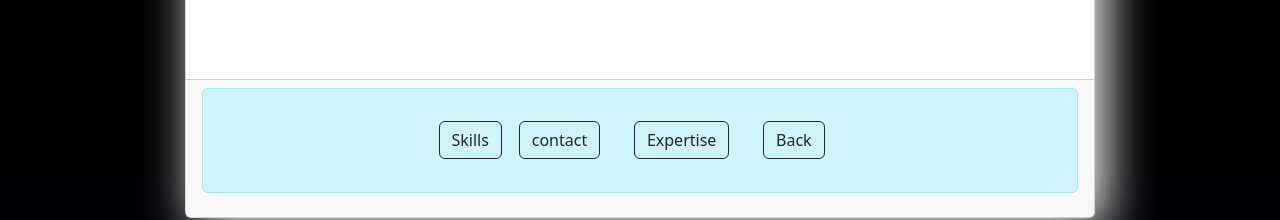
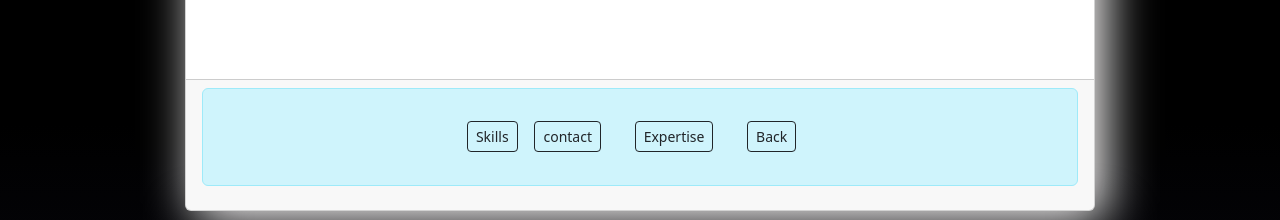
Before and after one commit to udaykiranhub/udaykiranpedda-profile, a React (Create React App) app in the folder app/: page / in a window 1280 px wide. Shown: the part 860-1080 px from the top of the page. Built offline with nearby package versions, Linux system fonts and the light colour scheme.

Commit message:
button updated

```diff
--- a/app/src/components/profile.js
+++ b/app/src/components/profile.js
@@ -54,18 +54,18 @@ const Profile = () => {
 <Alert variant='info' >
 
 <Link to="/skills">
-  <Button size="md" variant="outline-dark">Skills</Button>
+  <Button size="sm" variant="outline-dark">Skills</Button>
 </Link>
 
 <Link to="/contact">
-  <Button size="md" variant="outline-dark" gap={4} style={{margin:"2%"}}>contact</Button>
+  <Button size="sm" variant="outline-dark" gap={4} style={{margin:"2%"}}>contact</Button>
 </Link>
 <Link to="/expertise">
-  <Button size="md" variant="outline-dark" gap={4} style={{margin:"2%"}}>Expertise</Button>
+  <Button size="sm" variant="outline-dark" gap={4} style={{margin:"2%"}}>Expertise</Button>
 </Link>
 
 <Link to="/">
-  <Button size="md" variant="outline-dark" gap={4} style={{margin:"2%"}}>Back</Button>
+  <Button size="sm" variant="outline-dark" gap={4} style={{margin:"2%"}}>Back</Button>
 </Link>
 </Alert>
 
```
